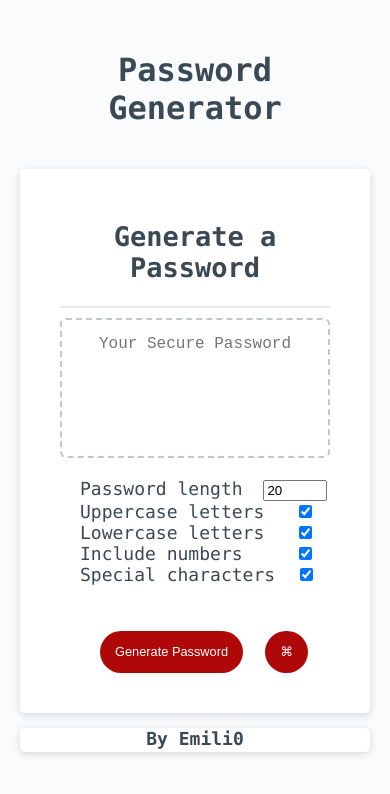
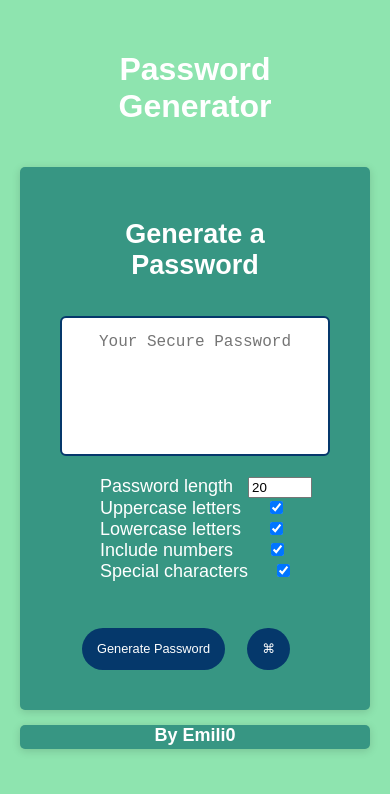
Before and after one commit to Emilioeth/Password-Generator, a plain HTML site: page index.html in a window 390 px wide. Drawn offline with Linux system fonts and the light colour scheme; a web font is replaced by a local one.

Commit message:
added style and media queries

```diff
--- a/Develop/style.css
+++ b/Develop/style.css
@@ -1,3 +1,13 @@
+@import url('https://fonts.googleapis.com/css2?family=Kdam+Thmor+Pro&display=swap');
+
+:root {
+  --mp-blue: #05386B;
+  --green-one: #379683;
+  --green-two: #5CDB95;
+  --green-three: #8EE4AF;
+  --mp--white: #ffffff;
+}
+
 *,
 *::before,
 *::after {
@@ -13,8 +23,8 @@ body,
 }
 
 body {
-  font-family: monaco;
-  background-color: #f9fbfd;
+  font-family: 'Kdam Thmor Pro', sans-serif;
+  background-color: var(--green-three);
 }
 
 .wrapper {
@@ -27,15 +37,16 @@ header {
   text-align: center;
   padding: 20px;
   padding-top: 0px;
-  color: hsl(206, 17%, 28%);
+  color: var(--mp--white);
+  font-weight: 600;
 }
 
 .card {
-  background-color: hsl(0, 0%, 100%);
+  background-color: var(--green-one);
   border-radius: 5px;
   border-width: 1px;
   box-shadow: rgba(0, 0, 0, 0.15) 0px 2px 8px 0px;
-  color: hsl(206, 17%, 28%);
+  color: var(--mp--white);
   font-size: 18px;
   margin: 0 auto;
   max-width: 800px;
@@ -46,7 +57,7 @@ header {
   content: " ";
   display: block;
   width: 100%;
-  background: #e7e9eb;
+  background: var(--green-one);
   height: 2px;
 }
 
@@ -71,23 +82,28 @@ header {
 
 .btn {
   border: none;
-  background-color: hsl(360, 91%, 36%);
+  background-color: var(--mp-blue);
   border-radius: 25px;
   box-shadow: rgba(0, 0, 0, 0.1) 0px 1px 6px 0px rgba(0, 0, 0, 0.2) 0px 1px 1px
     0px;
-  color: hsl(0, 0%, 100%);
+  color: var(--mp--white);
   display: inline-block;
   font-size: 22px;
   line-height: 22px;
-  margin: 16px 16px 16px 20px;
+  margin: 16px 42px 16px -1px;
   padding: 14px 34px;
   text-align: center;
   cursor: pointer;
 }
 
+.btn:hover
+{
+    transform: scale(1.05);
+}
+
 button[disabled]{
   cursor: default;
-  background: #c0c7cf;
+  background: var(--mp-blue);
 }
 
 .float-right {
@@ -109,7 +125,7 @@ button[disabled]{
   text-align: center;
   margin-top: 10px;
   margin-bottom: 10px;
-  border: 2px dashed #c0c7cf;
+  border: 2px solid var(--mp-blue);
   border-radius: 6px;
   resize: none;
   overflow: hidden;
@@ -121,7 +137,7 @@ input#length {
 }
 
 .settings {
-  margin: 20px 10px 20px 230px;
+  margin: 20px 10px 20px 250px;
 }
 
 input#uppercase, input#lowercase {
@@ -129,11 +145,11 @@ input#uppercase, input#lowercase {
 }
 
 input#numbers {
-  margin: 0px 0px 0px 46px;
+  margin: 0px 0px 0px 33px;
 }
 
 input#symbols {
-  margin: 0px 0px 0px 14px;
+  margin: 0px 0px 0px 24px;
 }
 
 footer h2 {
@@ -142,11 +158,11 @@ footer h2 {
 }
 
 footer {
-  background-color: hsl(0, 0%, 100%);
+  background-color: var(--green-one);
   border-radius: 5px;
   border-width: 1px;
   box-shadow: rgba(0, 0, 0, 0.15) 0px 2px 8px 0px;
-  color: hsl(206, 17%, 28%);
+  color: var(--mp--white);
   font-size: 12px;
   margin: 0 auto;
   max-width: 800px;
@@ -156,7 +172,7 @@ footer {
 @media (max-width: 690px) {
   .btn {
     font-size: 1rem;
-    margin: 16px 0px 0px 0px;
+    margin: 16px 0px 0px -18px;
     padding: 10px 15px;
   }
 
@@ -173,13 +189,25 @@ footer {
 
 @media (min-width: 372px) and (max-width: 600px) {
   .settings {
-    margin: 20px 0px 20px 20px;
+    margin: 20px 0px 20px 40px;
   }
 }
 
 @media (min-width: 200px) and (max-width: 372px) {
   .settings {
     margin: 20px 0px 20px 0px;
+  }
+  body, .card-header, .settings, .btn, .card-body, .card-footer {
+    font-size: 13px;
+  }
+  .card-footer{
+    margin: 0px 30px 0px 25px;
+  }
+  #clipboard {
+    margin-left: 10px;
+  }
+  .btn span {
+    display: none;
   }
 }
 
--- a/index.html
+++ b/index.html
@@ -65,7 +65,7 @@
     <div class="card-footer">
 
       <div>
-        <button id="generate" class="btn">Generate Password</button>
+        <button id="generate" class="btn">Generate <span>Password</span></button>
       </div>
 
       <div>
```
